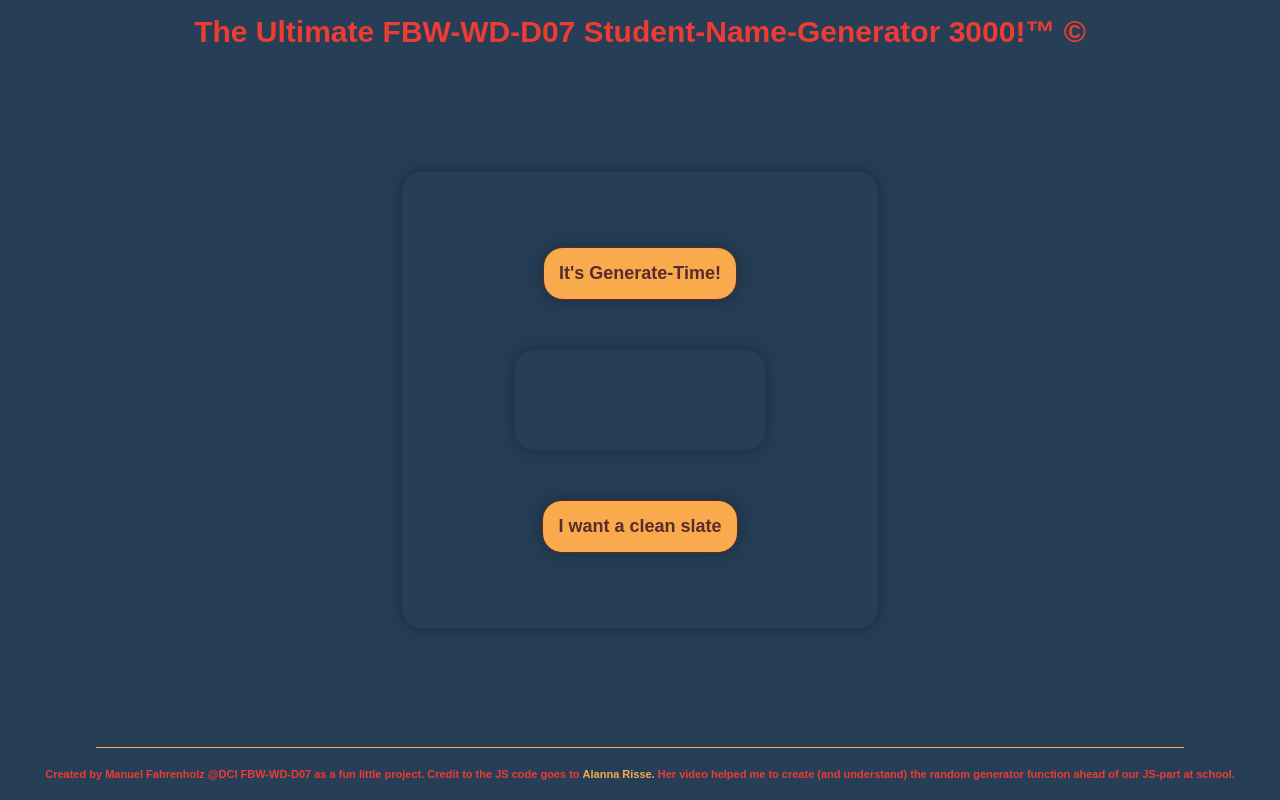
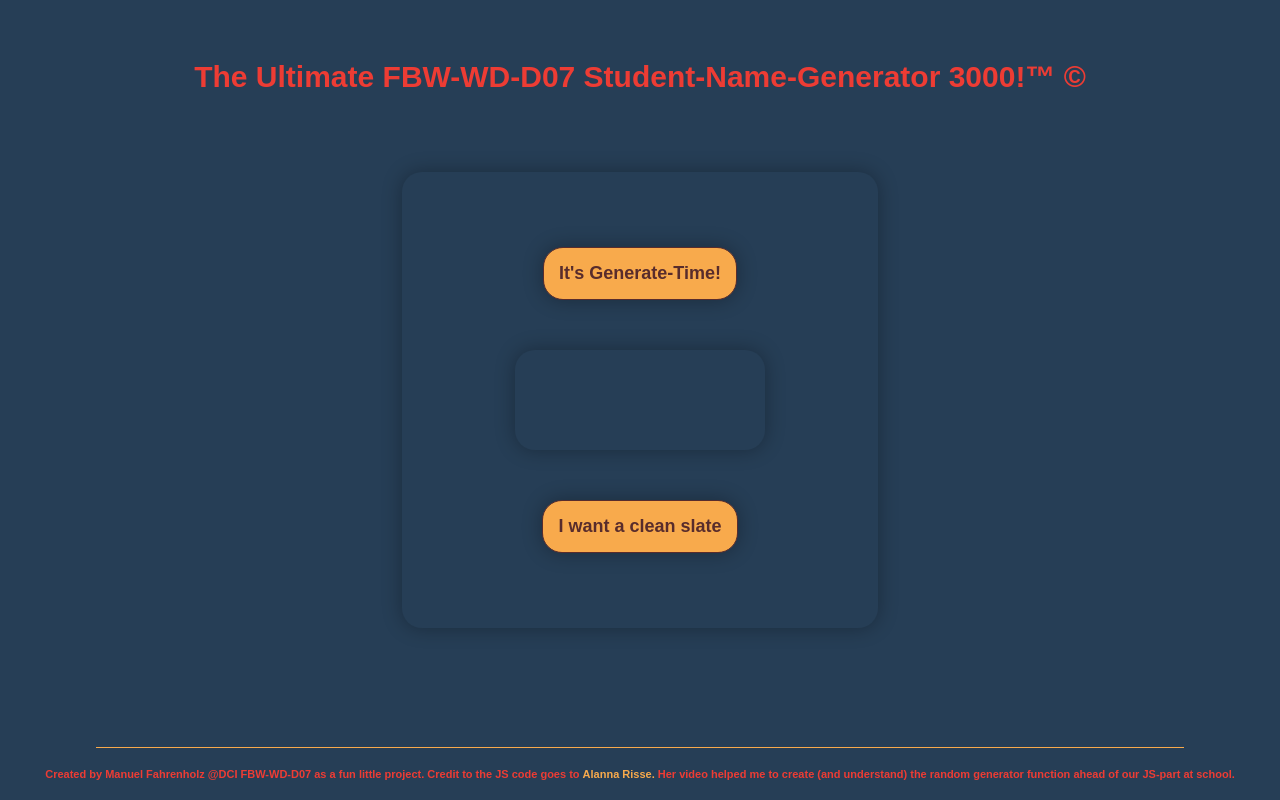
Before and after one commit to mrbubbles-src/random-name-gen-v1, a website: page index.html in a window 1280 px wide. Drawn offline with nearby package versions, Linux system fonts and the light colour scheme.

Commit message:
technically finished

```diff
--- a/style.scss
+++ b/style.scss
@@ -32,6 +32,9 @@ body {
             font-size: 3rem;
             position: fixed;
             top: 5px;
+        }
+        @media (min-width: 992px) {
+            top: 50px;
         }
     }
 }
```
Also changed, not shown: style.css, 1 other file.
